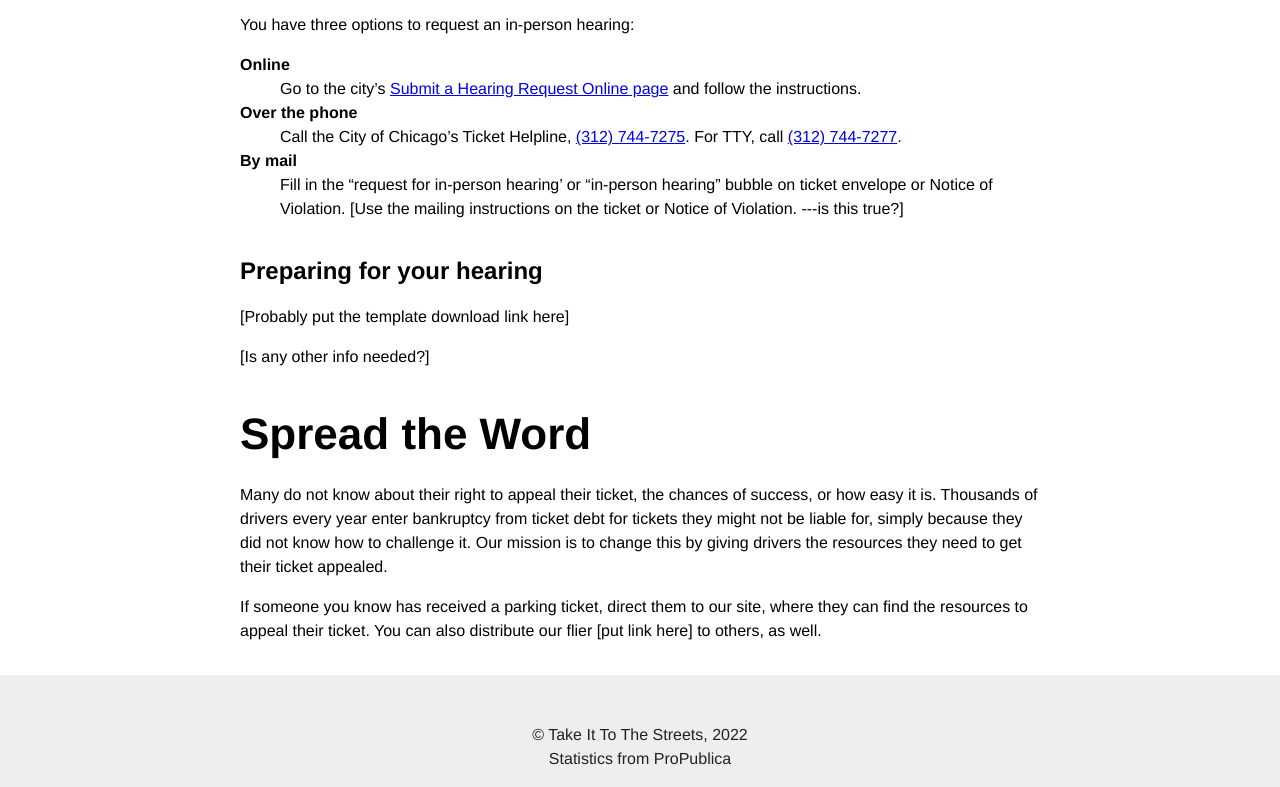
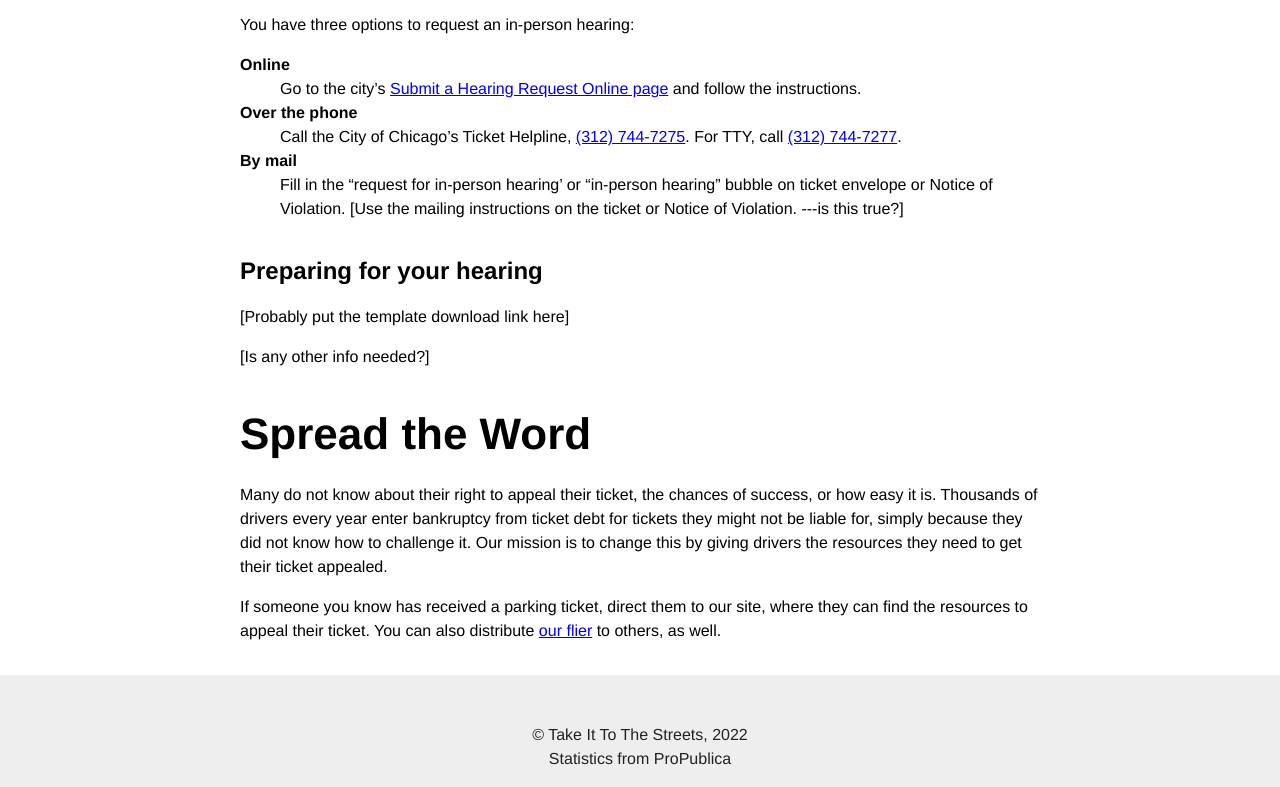
Before and after one commit to omcgrath-iit/com421-final-website, a plain HTML site: page index.html in a window 1280 px wide. Shown: the part 1415-2202 px from the top of the page. Drawn offline with Linux system fonts and the light colour scheme.

Commit message:
add flier

```diff
--- a/index.html
+++ b/index.html
@@ -137,7 +137,7 @@
 			</p>
 			<p>
 				If someone you know has received a parking ticket, direct them to our site, where they can find the resources to appeal their ticket.
-				You can also distribute our flier [put link here] to others, as well.
+				You can also distribute <a href="flier.png">our flier</a> to others, as well.
 			</p>
 			<p>
 			</p>
```
Also changed, not shown: flier.png (added).
